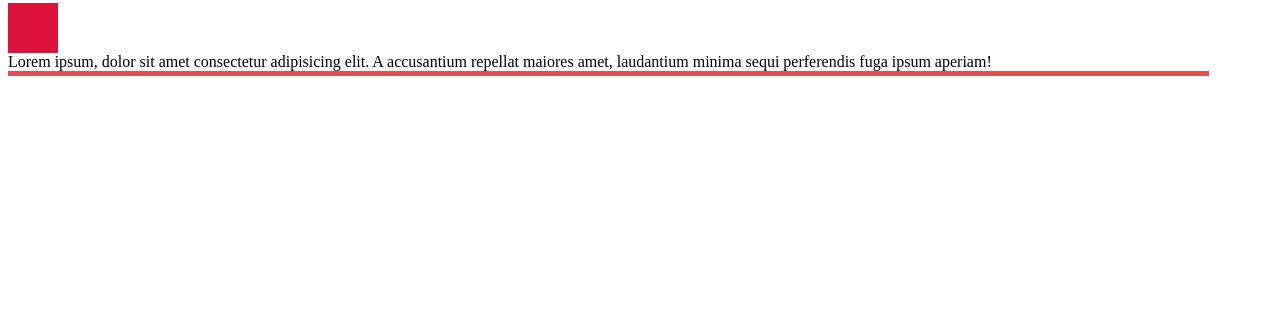
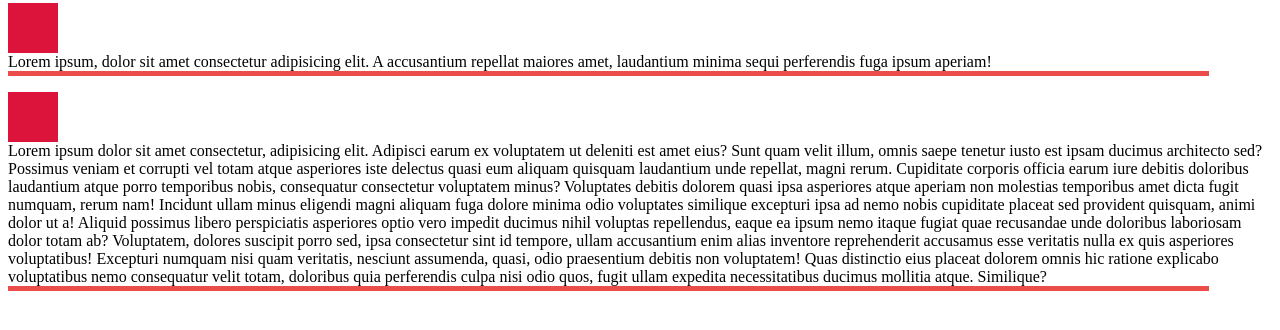
Before and after one commit to saidaZgl/frontEnd, a plain HTML site: page pseudo_elements/index.html in a window 1280 px wide. Shown: the part 212-542 px from the top of the page. Drawn offline with Linux system fonts and the light colour scheme.

Commit message:
le pseudo element ::selection

```diff
--- a/pseudo_elements/index.html
+++ b/pseudo_elements/index.html
@@ -12,6 +12,21 @@
     <h1>Lorem ipsum dolor sit amet.</h1>
     <p>Lorem ipsum, dolor sit amet consectetur adipisicing elit. A accusantium repellat maiores amet, laudantium minima
         sequi perferendis fuga ipsum aperiam!</p>
+
+    <p class="txt">Lorem ipsum dolor sit amet consectetur, adipisicing elit. Adipisci earum ex voluptatem ut deleniti
+        est amet eius? Sunt quam velit illum, omnis saepe tenetur iusto est ipsam ducimus architecto sed? Possimus
+        veniam et corrupti vel totam atque asperiores iste delectus quasi eum aliquam quisquam laudantium unde repellat,
+        magni rerum. Cupiditate corporis officia earum iure debitis doloribus laudantium atque porro temporibus nobis,
+        consequatur consectetur voluptatem minus? Voluptates debitis dolorem quasi ipsa asperiores atque aperiam non
+        molestias temporibus amet dicta fugit numquam, rerum nam! Incidunt ullam minus eligendi magni aliquam fuga
+        dolore minima odio voluptates similique excepturi ipsa ad nemo nobis cupiditate placeat sed provident quisquam,
+        animi dolor ut a! Aliquid possimus libero perspiciatis asperiores optio vero impedit ducimus nihil voluptas
+        repellendus, eaque ea ipsum nemo itaque fugiat quae recusandae unde doloribus laboriosam dolor totam ab?
+        Voluptatem, dolores suscipit porro sed, ipsa consectetur sint id tempore, ullam accusantium enim alias inventore
+        reprehenderit accusamus esse veritatis nulla ex quis asperiores voluptatibus! Excepturi numquam nisi quam
+        veritatis, nesciunt assumenda, quasi, odio praesentium debitis non voluptatem! Quas distinctio eius placeat
+        dolorem omnis hic ratione explicabo voluptatibus nemo consequatur velit totam, doloribus quia perferendis culpa
+        nisi odio quos, fugit ullam expedita necessitatibus ducimus mollitia atque. Similique?</p>
 </body>
 
 </html>
--- a/pseudo_elements/style.css
+++ b/pseudo_elements/style.css
@@ -22,3 +22,7 @@ p::after {
     height: 5px;
     background: #eb4d4b;
 }
+
+.txt::selection {
+    background: rgba(255, 121, 121,0.3);
+}
```
